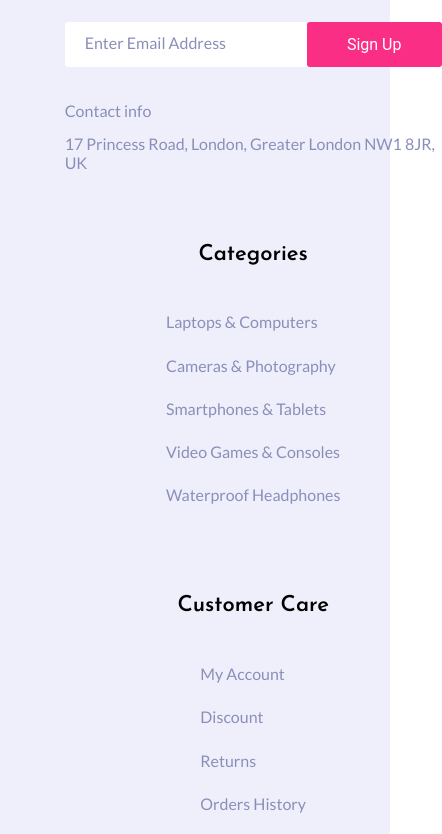
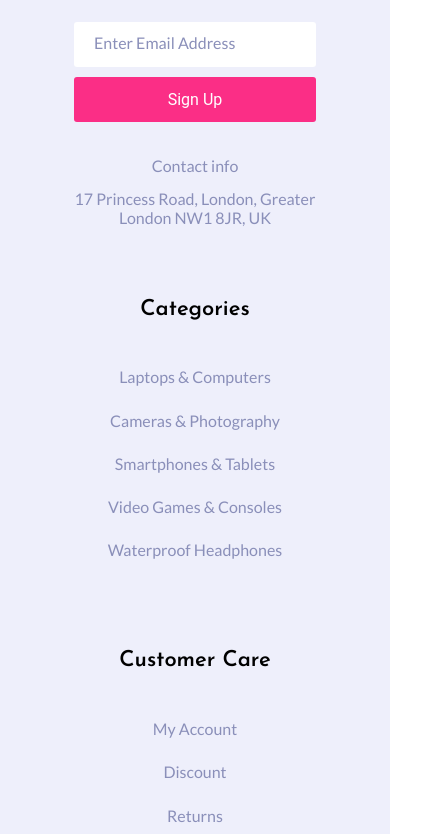
Before and after one commit to alaa452/hekto_Alaa, a plain HTML site: page index.html in a window 390 px wide. Shown: the part 2401-3235 px from the top of the page, 442 px wide, since content can reach past the window. Drawn offline with Linux system fonts and the light colour scheme.

Commit message:
updat in project

```diff
--- a/assets/css/main.css
+++ b/assets/css/main.css
@@ -297,6 +297,22 @@ a:hover {
         justify-content: center;
         align-items: center;
     }
+    .footer .left-footer form{
+        flex-direction: column;
+        align-items: center;
+        gap: 10px;
+    }
+    .footer .left-footer form button{
+        width: 100%;
+    }
+    .footer .left-footer .bottome-text-left-footer{
+        align-items: center;
+        text-align: center;
+    }
+    .footer .right-footer ul{
+        align-items: center;
+        text-align: center;
+    }
 }
 
 @media screen and (min-width: 854px) and (max-width: 1726px) {
```
